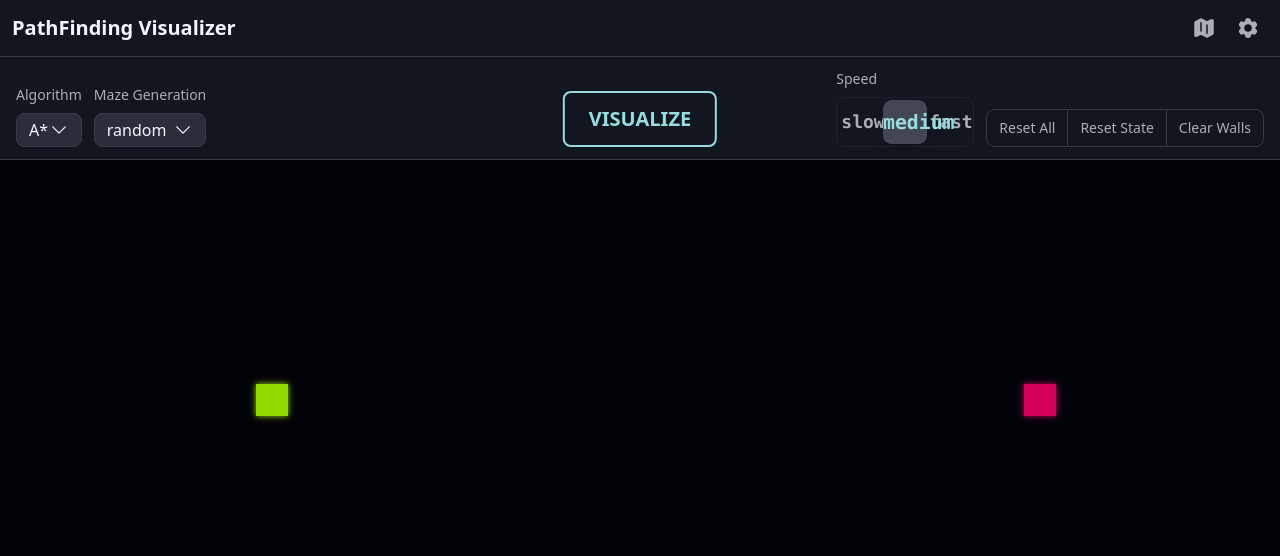
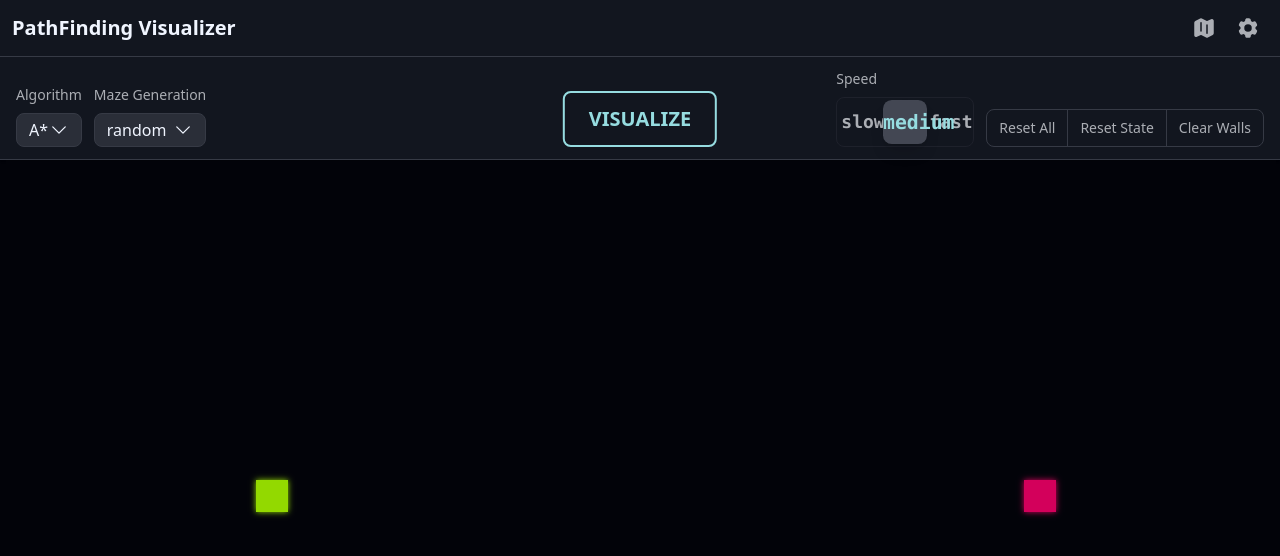
Before and after one commit to Willgxnzalez/pathfinder-visualizer, a React (Vite) app: page / in a window 1280 px wide. Shown: the top 556 px of the page. Built offline with nearby package versions, Linux system fonts and the light colour scheme.

Commit message:
Fix grid resizing issue when footer is hidden

```diff
--- a/src/App.tsx
+++ b/src/App.tsx
@@ -16,8 +16,6 @@ export default function App() {
     const [animationState, setAnimationState] = useState<AnimationState>('idle');
     const [isDrawing, setIsDrawing] = useState(false);
     const [result, setResult] = useState('');
-
-    const [footerHeight, setFooterHeight] = useState(0);
 
     useEffect(() => {
         speedRef.current = speed;
@@ -80,7 +78,6 @@ export default function App() {
             <main
                 ref={gridContainerRef}
                 className="flex-1 min-h-0 relative flex justify-center items-center"
-                style={{ marginBottom: footerHeight }}
             >
                 <GridView
                     gridViewRef={gridViewRef}
@@ -134,7 +131,6 @@ export default function App() {
                 onClearWalls={handleClearWalls}
                 isDrawing={isDrawing}
                 mapMode={false}
-                onHeightChange={setFooterHeight}
             />
         </div>
     );
--- a/src/components/Footer.tsx
+++ b/src/components/Footer.tsx
@@ -28,8 +28,6 @@ export interface FooterProps {
     onResetAll: () => void;
     onResetAlgorithmState: () => void;
     onClearWalls?: () => void;
-
-    onHeightChange: (h: number) => void;
 }
 
 const ALGORITHM_OPTIONS: PathAlgorithm[] = ['BFS', 'DFS', 'A*', 'GBFS', 'Dijkstra'];
@@ -55,7 +53,6 @@ export default function Footer({
     onResetAll,
     onResetAlgorithmState,
     onClearWalls,
-    onHeightChange
 }: FooterProps) {
     const isAnimating = animationState !== 'idle';
 
@@ -70,7 +67,6 @@ export default function Footer({
             const collapsedHeight = (window.visualViewport?.height ?? window.innerHeight) * COLLAPSED_RATIO;
             const expandedHeight = (window.visualViewport?.height ?? window.innerHeight) * EXPANDED_RATIO;
             setHeights({collapsed: collapsedHeight, expanded: expandedHeight});
-            onHeightChange(collapsedHeight);
         };
 
         updateHeights();
@@ -125,8 +121,10 @@ export default function Footer({
                 />
             )}
 
-            {/* Invisible layout spacer
-            <div className="sm:hidden h-1/5" ref={footerRef} /> */}
+            {/* Invisible layout spacer */}
+            <div className="sm:hidden"
+                style={{ height: `${heights.collapsed}px` }}
+            />
 
             {/* Expandable footer */}
             <footer
```
